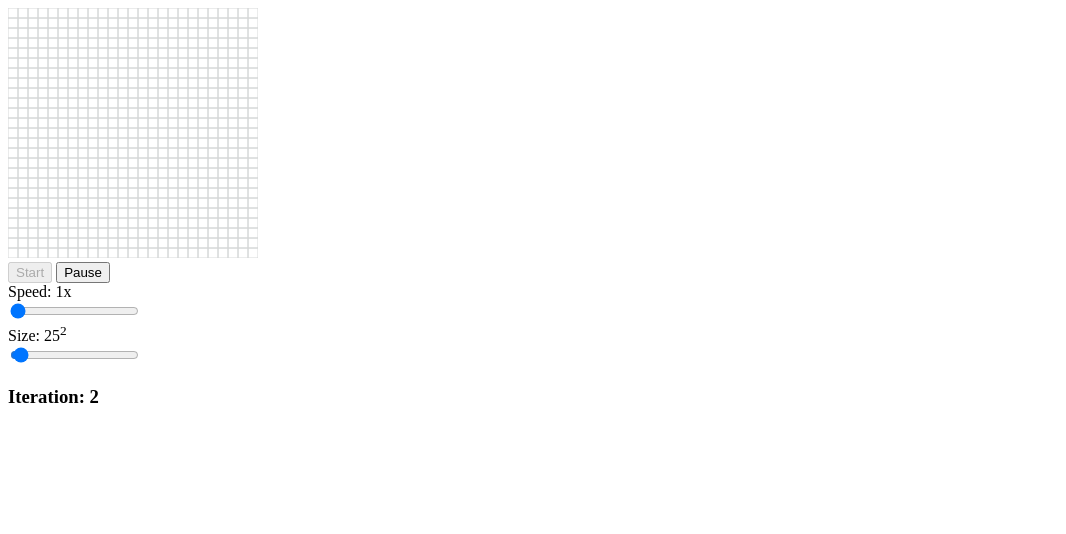
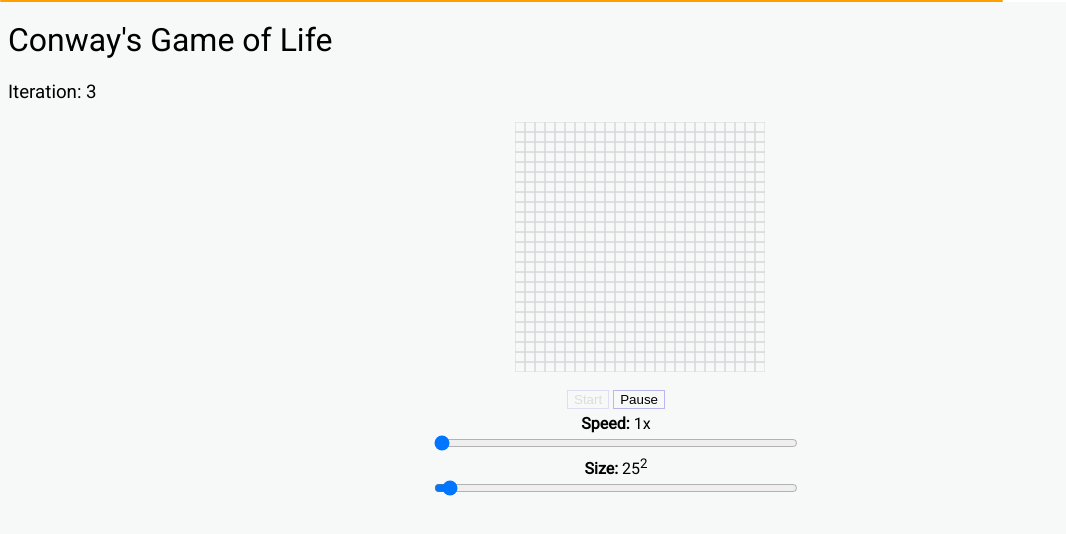
Before and after one commit to srikavin/game-of-life, a plain HTML site: page index.html in a window 1280 px wide. Both pictures are taken after a click on the button "Start". Shown: the whole page, without its empty margins (0-1066 px from the left). Drawn offline with Linux system fonts and the light colour scheme.

Commit message:
Style page and add progress bar for next simulation frame

```diff
--- a/index.html
+++ b/index.html
@@ -3,21 +3,31 @@
 <head>
     <meta charset="UTF-8">
     <title>Conway's Game of Life</title>
+    <link rel="stylesheet" href="main.css">
 </head>
 <body>
+<h1 class="text">Conway's Game of Life</h1>
+<h3 class="text">Iteration: <span id="iteration">0</span></h3>
+<progress id="nextFrame" value="0" max="100"></progress>
+<div id="container">
     <canvas id="game">
+        <h1 class="text">
+            Your browser does not support canvas!
+        </h1>
     </canvas>
+</div>
 <br>
+<div id="settings">
     <button id="start">Start</button>
-<button id="pause">Pause</button>
+    <button id="pause" disabled>Pause</button>
     <br>
-<label for="speed">Speed: <span id="speedValue">1</span>x</label><br>
+    <label for="speed" class="text"><b>Speed:</b> <span id="speedValue">1</span>x</label><br>
     <input id="speed" type="range" min="0.1" max="10000" value="1">
     <br>
-<label for="size">Size: <span id="sizeValue">25</span><sup>2</sup></label><br>
+    <label for="size" class="text"><b>Size:</b> <span id="sizeValue">25</span><sup>2</sup></label><br>
     <input id="size" type="range" min="1" max="1000" value="25">
     <br>
-<h3>Iteration: <span id="iteration">0</span></h3>
+</div>
 <script src="main.js"></script>
 </body>
 </html>
--- /dev/null
+++ b/main.css
@@ -0,0 +1,71 @@
+@import url('https://fonts.googleapis.com/css?family=Roboto');
+
+body {
+    background: #f7f9f9;
+}
+
+.text {
+    font-family: 'Roboto', sans-serif;
+    font-weight: lighter;
+}
+
+#game {
+    position: relative;
+}
+
+#container {
+    display: flex;
+    justify-content: center;
+    align-items: center;
+    flex-wrap: wrap;
+}
+
+#settings {
+    width: 95vw;
+    text-align: center;
+}
+
+#settings > * {
+    margin-bottom: 5px;
+}
+
+button:disabled {
+    opacity: 0.4;
+}
+
+button {
+    background: transparent;
+    border: 1px solid rgba(42, 34, 213, 0.3);
+}
+
+input[type=range] {
+    width: 30%;
+}
+
+#nextFrame {
+    appearance: none;
+    border-radius: 1px;
+    height: 0.2vh;
+    width: 100vw;
+    position: fixed;
+    top: 0;
+    left: 0;
+    right: 0;
+    padding: 0;
+    margin: 0;
+}
+
+#nextFrame::-webkit-progress-bar {
+    background-color: white;
+}
+
+#nextFrame::-webkit-progress-value {
+    position: relative;
+    background-color: #ff9f00;
+
+    background-size: 35px 20px, 100% 100%, 100% 100%;
+    border-radius: 3px;
+
+    /* Let's animate this */
+    animation: animate-stripes 5s linear infinite;
+}
--- a/main.js
+++ b/main.js
@@ -38,8 +38,7 @@ function main() {
         let val = document.getElementById('speed').value;
         speed = val;
         document.getElementById('speedValue').innerHTML = val;
-        clearTimeout(simulateTimeout);
-        requestSimulate();
+        simulation_speed = simulation_time / speed;
     };
     document.getElementById('size').oninput = () => {
         let val = document.getElementById('size').value;
@@ -54,6 +53,9 @@ function main() {
         let boardX = Math.floor(x / tile_size);
         let boardY = Math.floor(y / tile_size);
 
+        console.log(board);
+        console.log(boardX);
+        console.log(boardY);
         board[boardX][boardY] = true;
     }
 
@@ -74,20 +76,23 @@ function main() {
         return array;
     }
 
-    function requestDraw() {
+    function requestDraw(timestamp) {
         handleSizing();
         draw(board, context);
         requestAnimationFrame(requestDraw);
+
+        if (status === 'playing') {
+            if (lastSimulate + simulation_speed <= timestamp) {
+                lastSimulate = timestamp;
+                simulate()
+            }
+            nextFrame.value = (timestamp - lastSimulate) / simulation_speed * 100;
+        }
     }
 
-    let simulateTimeout = 0;
-
-    function requestSimulate() {
-        if (status === 'playing') {
-            simulate();
-        }
-        simulateTimeout = setTimeout(requestSimulate, simulation_time / speed);
-    }
+    let lastSimulate = 0;
+    let simulation_speed = simulation_time / speed;
+    let nextFrame = document.getElementById("nextFrame");
 
     function handleSizing() {
         gameElement.width = board_size * tile_size;
@@ -158,7 +163,6 @@ function main() {
     }
 
     requestDraw();
-    requestSimulate();
 }
 
 main();
```
Lines whose indentation alone changed are shown as unchanged.
